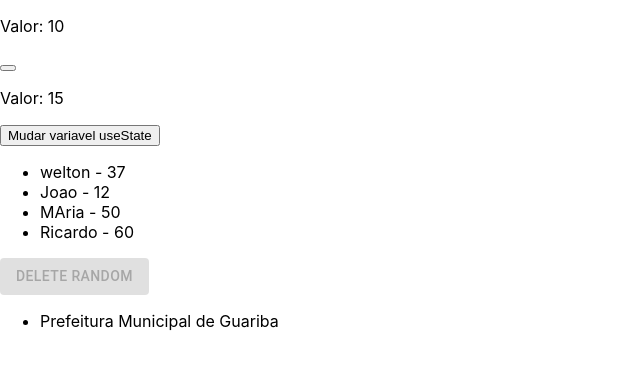
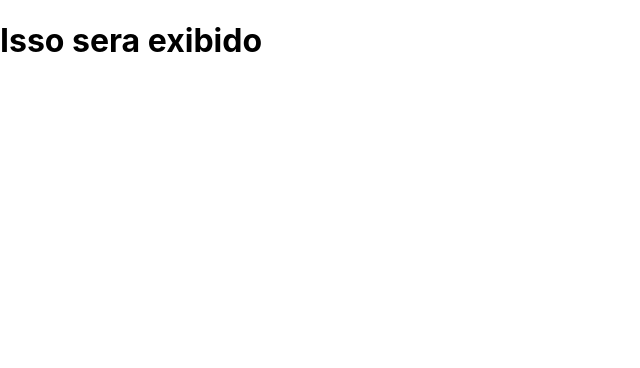
Before and after one commit to welton-rodrigo/Programacao-Conceitos, a React (Create React App) app in the folder ReactWorkspace/1_INTRO/hello-world/: page / in a window 1280 px wide. Shown: the top 368 px of the page, without its empty margins (0-640 px from the left). Built offline with nearby package versions, Linux system fonts and the light colour scheme.

Commit message:
conditional render simple

```diff
--- a/ReactWorkspace/1_INTRO/hello-world/src/App.js
+++ b/ReactWorkspace/1_INTRO/hello-world/src/App.js
@@ -9,12 +9,12 @@ import City from "./assets/teste.jpg";
 import ManageData from './components/ManageData';
 import ListRender from './components/ListRender';
 import Experiencia from './components/Experiencia';
+import ConditionalRender from './components/ConditionalRender';
 function App() {
   return (
     <>
-       <ManageData />
-       <ListRender />
-       <Experiencia />
+
+       <ConditionalRender />
     </>
   );
 }
--- /dev/null
+++ b/ReactWorkspace/1_INTRO/hello-world/src/components/ConditionalRender.js
@@ -0,0 +1,14 @@
+import { useState } from "react"
+
+const ConditionalRender = () => {
+    const [x] = useState(false);
+    return (
+
+    <div>
+        <h1>Isso sera exibido</h1>
+    {x && <p>if x for equals trus this was print</p>}
+    </div>
+    );
+};
+
+export default ConditionalRender
--- a/ReactWorkspace/1_INTRO/hello-world/src/components/Experiencia.js
+++ b/ReactWorkspace/1_INTRO/hello-world/src/components/Experiencia.js
@@ -3,8 +3,12 @@ import React, { useState } from 'react'
 const Experiencia = () => {
 
   return (
+
     <div>
-        <ul>
+        <div>
+
+        </div>
+            <ul>
            <li>
                 Prefeitura Municipal de Guariba
            </li>
```
Also changed, not shown: 1 other file (tests, documents, lock files or other folders).
